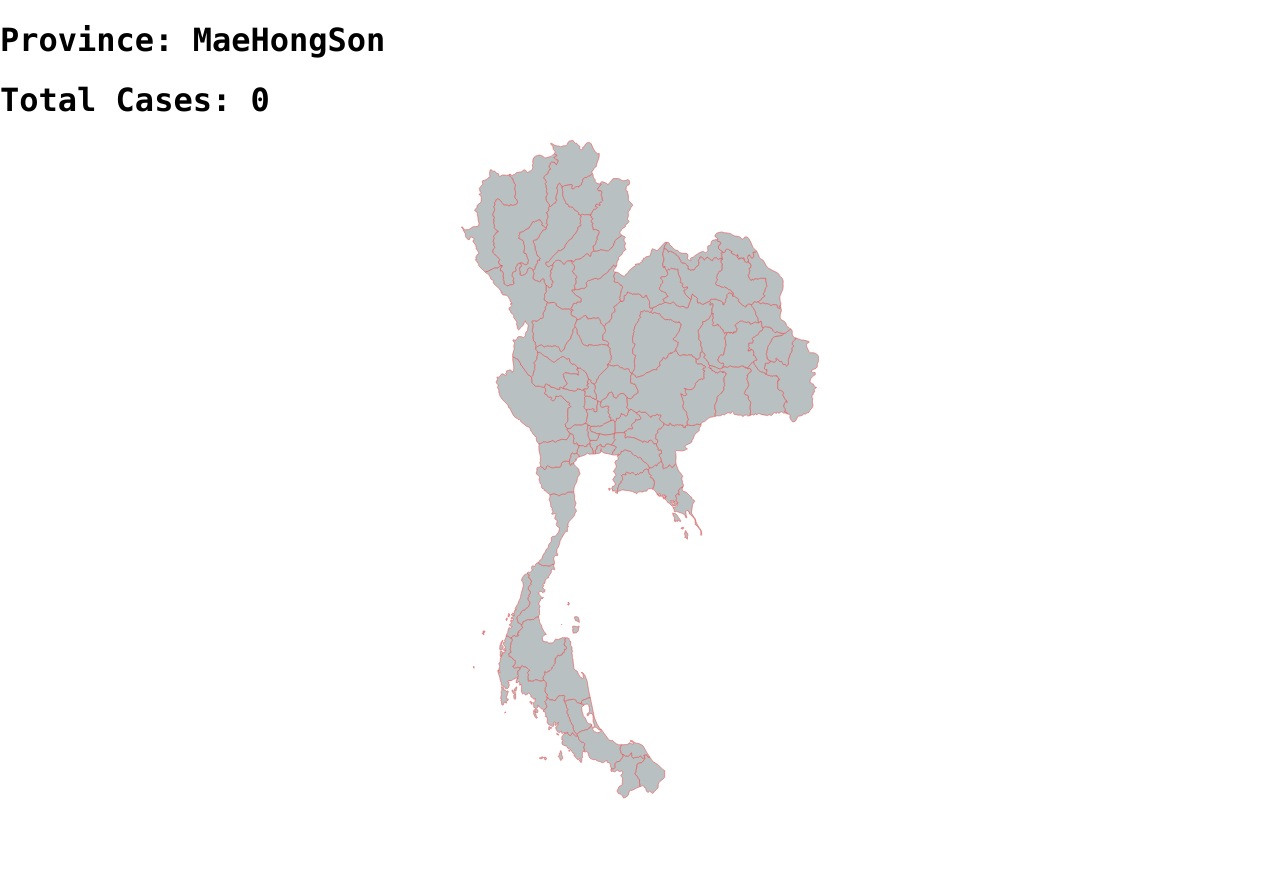
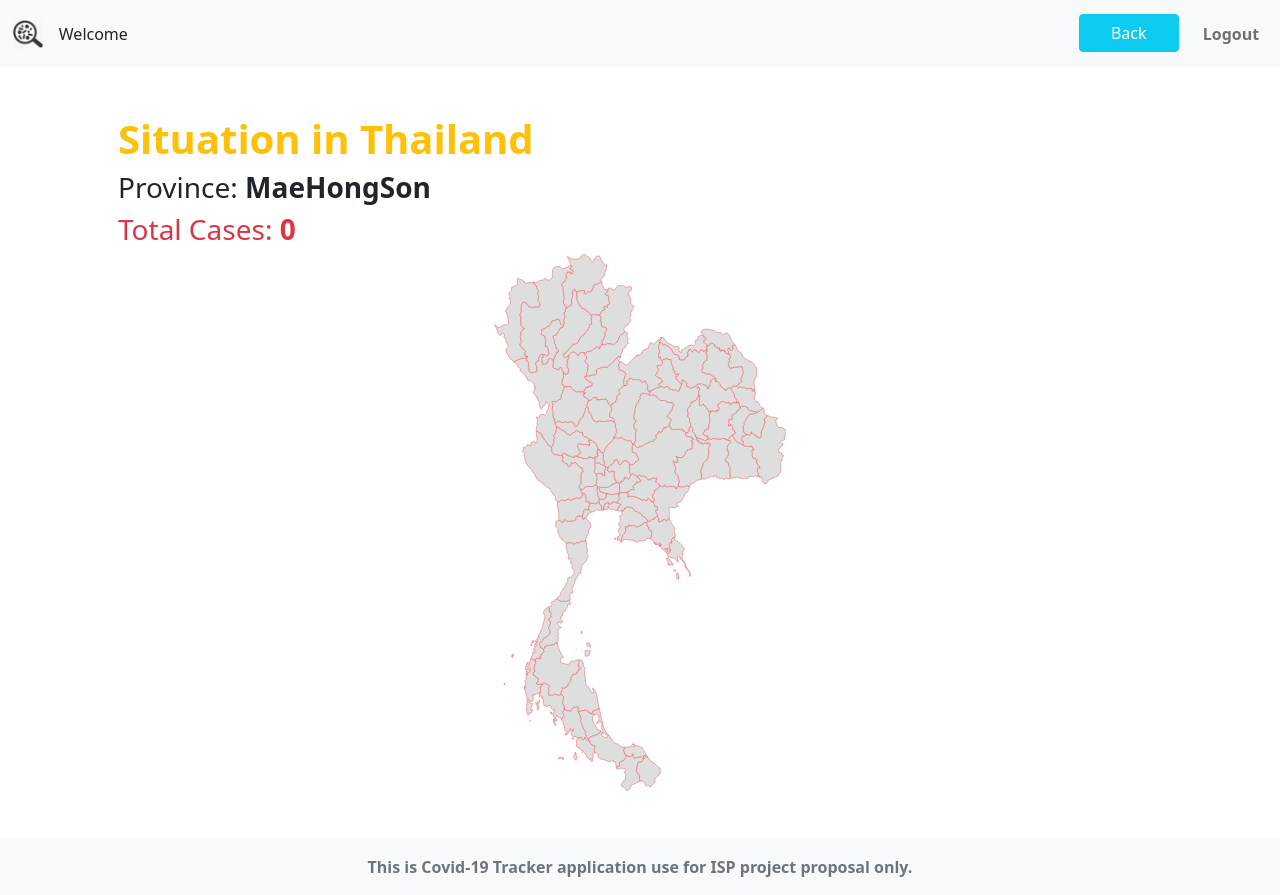
Before and after one commit to ThomasInKU/Covid19-Tracker, a Django app: page /map/?province=MaeHongSon in a window 1280 px wide. Before the commit the page ends 799 px from the top, so only its background shows below. Run offline with Django 3.2, Linux system fonts and the light colour scheme; data that the repository does not hold is empty.

Commit message:
Deleted unused file and finished prototype of map page

```diff
--- a/covid_web/static/covid_web/styles.css
+++ /dev/null
@@ -1,188 +0,0 @@
-* {
-  box-sizing: border-box;
-}
-
-/* Style the body */
-body {
-  font-family: "Lucida Console", Courier, monospace;
-  margin: 0;
-}
-
-/* Set all hyperlink text-decoration to none */
-a {
-  text-decoration: none;
-}
-
-/* Style the form and input*/
-form,
-li {
-  font-size: 1.5rem;
-  line-height: 1.5;
-}
-
-/* Style the input form*/
-input {
-  color: #505050;
-  font-size: 1rem;
-  line-height: 2;
-}
-
-/* Style the submit button */
-input[type="submit"],
-button {
-  line-height: 2;
-  font-size: 1rem;
-  background-color: #5bd65f;
-  border: none;
-  color: white;
-  padding: 5px 50px;
-  text-decoration: none;
-  margin: 4px 2px;
-  cursor: pointer;
-}
-
-/* Style the submit button when hovered */
-input[type="submit"]:hover {
-  font-weight: bold;
-}
-
-/* Style the datalist form */
-.browsers {
-  height: 2;
-}
-
-/* Style the title */
-.header {
-  padding: 40px;
-  text-align: center;
-  background-color: rgb(243, 139, 144);
-  color: white;
-}
-
-/* Set header font size */
-.header h1 {
-  font-size: 40px;
-}
-
-/* Style the nav bar stick to the header */
-.navbar {
-  overflow: hidden;
-  background-color: #6abcf3;
-  position: sticky;
-  top: 0;
-}
-
-/* Style the navigation bar links */
-.navbar a {
-  float: left;
-  display: block;
-  color: white;
-  text-align: center;
-  padding: 14px 20px;
-  text-decoration: none;
-}
-
-/* Right-aligned link */
-.navbar a.right {
-  background-color: #6abcf3;
-  float: right;
-}
-
-/* Change when hovered */
-.navbar a:hover {
-  font-weight: bold;
-  text-shadow: 0px 0px 30px #ffffff;
-  transition: all 0.1s ease-in;
-  background-color: #ddd;
-  color: black;
-}
-
-
-/* Column container */
-.container {
-  display: flex;
-  flex-wrap: wrap;
-  padding: 35px;
-}
-
-/* Left column */
-.left {
-  font-size: 1.25rem;
-  flex: 50%;
-  background-color: #f1f1f1;
-  padding: 35px;
-}
-
-/* Right column */
-.right {
-  flex: 50%;
-  background-color: white;
-  padding: 35px;
-}
-
-.centered {
-  position: relative;
-  top: 50%;
-  left: 50%;
-  transform: translate(-50%, -50%);
-  text-align: center;
-}
-
-/* Style the Django login error message */
-.centered .errorlist {
-  color: red;
-  font-size: 1rem;
-  list-style: none;
-}
-
-/* Main column */
-.main {
-  flex: 1;
-  background-color: white;
-  padding: 35px;
-}
-
-/* Style the image */
-.img {
-  background-color: #aaa;
-  padding: 10px;
-}
-
-/* Footer */
-.footer {
-  padding: 20px;
-  text-align: center;
-  background: #ddd;
-}
-
-.textbox {
-  color: #505050;
-  text-align: left;
-  height: 100px;
-  margin: 1rem;
-}
-
-.textbox img {
-  width: 50px;
-  height: 50px;
-}
-
-/* When screen smaller than width:700px flex will be column rather than row */
-@media screen and (max-width: 700px) {
-  .row {
-    flex-direction: column;
-  }
-}
-
-.textbox {
-  color: #505050;
-  text-align: left;
-  width:500px;
-  height:100px;
-  margin: 1rem;
-}
-
-.textbox img {
-  width:50px;
-  height:50px;
-}
--- a/covid_web/templates/th_map.html
+++ b/covid_web/templates/th_map.html
@@ -1,9 +1,6 @@
-<!DOCTYPE html>
-<html>
-<head lang="en">
-    <meta charset="UTF-8">
+{% extends "base_template.html" %}
+{% block title %}
     <title>Thai Maps</title>
-    <link rel="stylesheet" href="/covid_web/static/covid_web/styles.css">
     <style>
         .mapdiv{
           width: 28%;
@@ -11,7 +8,7 @@
         }
 
         .mapdiv path {
-          fill: #b9c0c1;
+          fill: #DEDEDE;
           stroke: #ea4646;
           stroke-width: 1.5px;
           transition: fill 0.3s;
@@ -20,12 +17,41 @@
         .mapdiv path:hover{
             fill: coral;
         }
+    </style>
+{% endblock %}
 
-    </style>
-</head>
-<body>
-<h1>Province: {{province}}</h1>
-<h1>Total Cases: {{totalconfirm}}</h1>
+{% block navbar %}
+  <nav class="navbar navbar-expand-md navbar-light bg-light" style="padding:1%">
+      <a class="navbar-brand" href="#">
+        {% load static %}
+        <img src="{% static 'images/infection2.png' %}" width="30" height="30" alt="">
+      </a>
+      <button class="navbar-toggler" type="button" data-toggle="collapse" data-target="#navbarNav">
+          <span class="navbar-toggler-icon"></span>
+      </button>
+      <div class="collapse navbar-collapse" id="navbarNav">
+          <ul class="navbar-nav mr-auto">
+              <li class="nav-item">
+                    Welcome <b>{{ user.get_username }}
+              </li>
+          </ul>
+          <ul class="navbar-nav">
+            <li class="nav-item px-3">
+                <a class="btn btn-info" href="{% url 'details' %}" style="color:white; width:100px">Back</a>
+            </li>
+            <li class="nav-item">
+                <a class="nav-link" href="{% url 'logout' %}" ><b>Logout</b></a>
+            </li>
+          </ul>
+      </div>
+  </nav>
+{% endblock %}
+
+{% block content %}
+<div class="container p-5">
+    <div class="text-warning"><h1><b>Situation in Thailand</h1></b></div>
+    <h3>Province: <b>{{province}}</b></h3>
+    <div class="text-danger"><h3>Total Cases: <b>{{totalconfirm}}</b></h3></div>
     <div class="mapdiv">
         <svg version="1.2" viewbox="0 0 1000 1837" xmlns="http://www.w3.org/2000/svg" xmlns:xlink="http://www.w3.org/1999/xhtml">
             <a xlink:title="1" xlink:href="?province=MaeHongSon">
@@ -348,5 +374,5 @@
             </circle>
         </svg>
     </div>
-</body>
-</html>
+</div>
+{% endblock %}
--- a/covid_web/views.py
+++ b/covid_web/views.py
@@ -57,7 +57,16 @@ def get_user_ip(request):
     res = requests.get('https://ipinfo.io/')
     data = res.json()
     ip = data['ip']
+    location = data['loc'].split(',')
+    latti = location[0]
+    longti = location
     return ip
+
+def get_user_address(request):
+    res = requests.get('https://ipinfo.io/')
+    data = res.json()
+    location = data['loc']
+    return location
 
 @login_required()
 def details(request):
@@ -65,6 +74,9 @@ def details(request):
     cd = CountryCovidData()
     user_country = get_location_form_ip(get_user_ip(request))
     country = str(request.GET.get('country', ''))
+    user_address = get_user_address(request)
+    user_lattitude = user_address.split(',')[0]
+    user_longtitude = user_address.split(',')[1]
     error_warning = False
     if country not in list(cd.country.keys()) and country != "":
         error_warning = True
@@ -82,7 +94,8 @@ def details(request):
         'active': "{:,}".format(cd.get_result("active", country)),
         'error_warning': error_warning,
         'user_country': user_country,
-        'user_location' : user_country,
+        'user_lattitude' : user_lattitude,
+        'user_longtitude' : user_longtitude,
         'ip': get_user_ip(request)
     }
 
@@ -113,5 +126,5 @@ def map(request):
     cd = ThailandCovidData()
     province = str(request.GET.get('province', ''))
     context = {'totalconfirm': "{:,}".format(cd.get_result(province)),
-               'province': province}
+               'province': province,}
     return render(request, 'th_map.html', context=context)
```
Also changed, not shown: covid_web/templates/details.html (+7 -4 lines).
